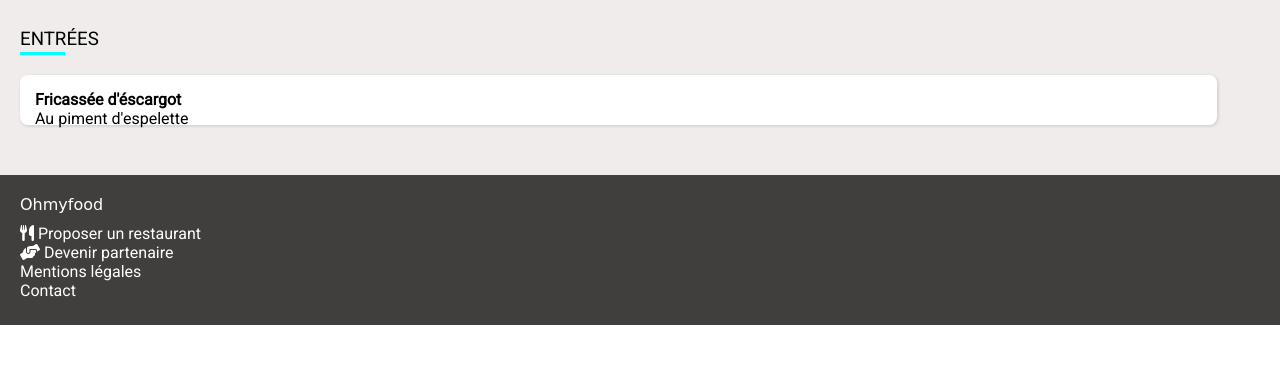
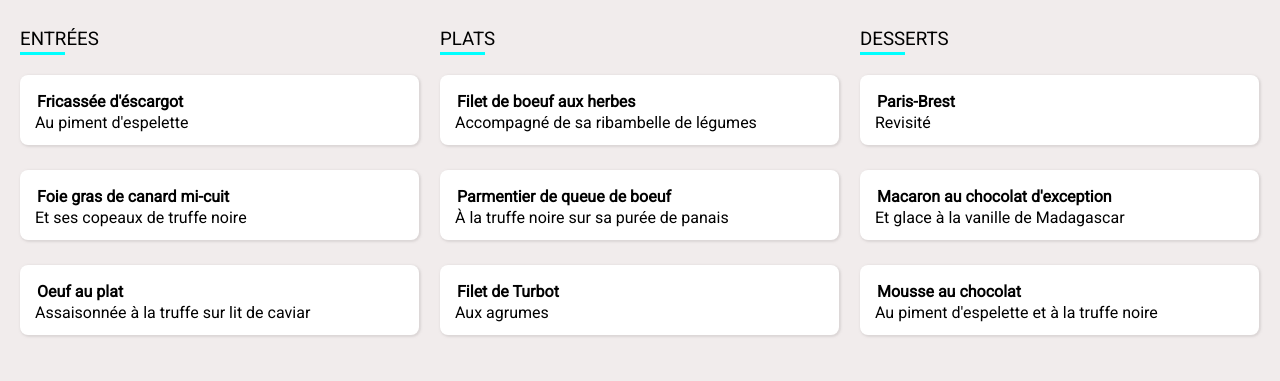
Before and after one commit to SAIDOU11/Projet-3, a plain HTML site: page html/menu-1.html in a window 1280 px wide. Shown: the part 419-800 px from the top of the page. Drawn offline with Linux system fonts and the light colour scheme; a web font is replaced by a local one.

Commit message:
grid rajout

```diff
--- a/html/menu-1.html
+++ b/html/menu-1.html
@@ -40,12 +40,67 @@
         <section class="menus-menu">
           <h3 class="menus-menu__title">Entrées</h3>
           <div class="block-item">
-            <h4>Fricassée d'éscargot</h4>
-            <p>Au piment d'espelette</p>
+            <h4 class="block-item__title">Fricassée d'éscargot</h4>
+            <p class="block-item__description">Au piment d'espelette</p>
+          </div>
+
+          <div class="block-item">
+            <h4 class="block-item__title">Foie gras de canard mi-cuit</h4>
+            <p class="block-item__description">
+              Et ses copeaux de truffe noire
+            </p>
+          </div>
+
+          <div class="block-item">
+            <h4 class="block-item__title">Oeuf au plat</h4>
+            <p class="block-item__description">
+              Assaisonnée à la truffe sur lit de caviar
+            </p>
           </div>
         </section>
 
+        <section class="menus-menu">
+          <h3 class="menus-menu__title">Plats</h3>
+          <div class="block-item">
+            <h4 class="block-item__title">Filet de boeuf aux herbes</h4>
+            <p class="block-item__description">
+              Accompagné de sa ribambelle de légumes
+            </p>
+          </div>
 
+          <div class="block-item">
+            <h4 class="block-item__title">Parmentier de queue de boeuf</h4>
+            <p>À la truffe noire sur sa purée de panais</p>
+          </div>
+
+          <div class="block-item">
+            <h4 class="block-item__title">Filet de Turbot</h4>
+            <p class="block-item__description">Aux agrumes</p>
+          </div>
+        </section>
+
+        <section class="menus-menu">
+          <h3 class="menus-menu__title">Desserts</h3>
+          <div class="block-item">
+            <h4 class="block-item__title">Paris-Brest</h4>
+            <p class="block-item__description">Revisité</p>
+          </div>
+
+          <div class="block-item">
+            <h4 class="block-item__title">Macaron au chocolat d'exception</h4>
+            <p class="block-item__description">
+              Et glace à la vanille de Madagascar
+            </p>
+          </div>
+
+          <div class="block-item">
+            <h4 class="block-item__title">Mousse au chocolat</h4>
+            <p class="block-item__description">
+              Au piment d'espelette et à la truffe noire
+            </p>
+          </div>
+        </section>
+      </div>
     </main>
 
     <footer>
--- a/scss/3.layout/_allmenus-menu.scss
+++ b/scss/3.layout/_allmenus-menu.scss
@@ -1,4 +1,11 @@
 @use "../2.utilities/mixins" as mix;
+
+.allmenus-menu {
+  display: grid;
+  @media (min-width: 900px) {
+    grid-template-columns: repeat(3, 1fr);
+  }
+}
 
 .menus-menu__title {
   text-transform: uppercase;
@@ -18,11 +25,15 @@
 
 .block-item {
   background-color: #fff;
+  cursor: pointer;
   border-radius: 8px;
   @include mix.shadow;
   margin-top: 20px;
   padding: 15px;
   width: 95%;
-  height: 50px;
-  margin-bottom: 20px;
+  height: 70px;
+  margin-bottom: 25px;
+  &__title {
+    padding: 2px;
+  }
 }
```
Also changed, not shown: dist/css/acceuil.css, dist/css/main.css, dist/css/menu-1.css, 3 other files.
